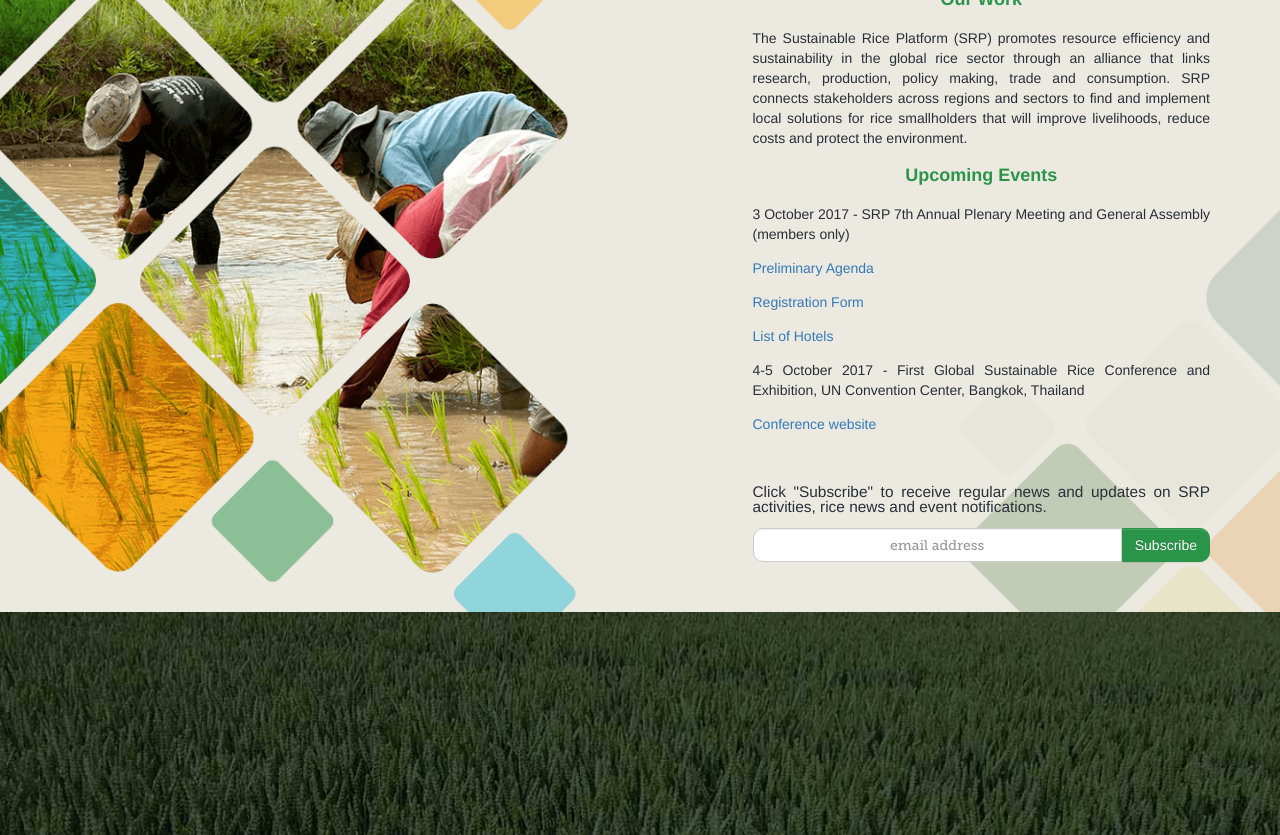
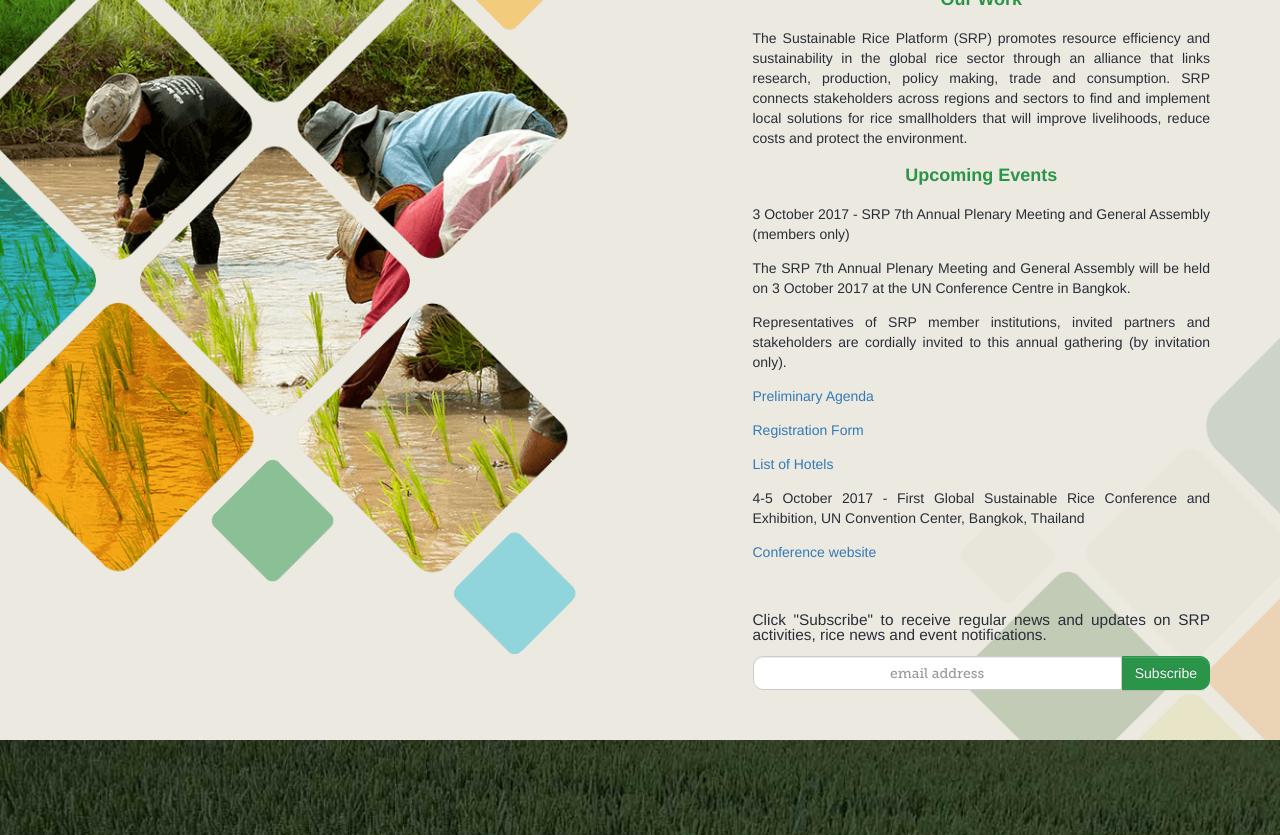
Before and after one commit to sustainablericeplatform/sustainablericeplatform.github.io, a Jekyll site: the page built from index.html, in a window 1280 px wide and 900 px high, scrolled down 489 px, cut to the strip 0-835 px from the top of the window. Built offline with Jekyll 4.4.1, drawn with Linux system fonts in a browser that asks for light colours.

Commit message:
Update index.html

```diff
--- a/index.html
+++ b/index.html
@@ -28,6 +28,8 @@
                 <p><a href="/assets/docs/Online Participation Guidelines - SRP Training Strategy Workshop 3-4 May 2017.pdf" target="_blank">ONLINE PARTICIPATION GUIDELINES</a></p>
                 <p><a href="/assets/docs/SRP National Stakeholder Dialogue and Workshop - Islamabad 23 May 2017.pdf" target="_blank">Sustainable Rice Platform National Stakeholder Dialogue and Workshop, 23 May 2017 (Serena Hotel, Islamabad, Pakistan)</a></p> -->
                 <p>3 October 2017 - SRP 7th Annual Plenary Meeting and General Assembly (members only)</p>
+                <p>The SRP 7th Annual Plenary Meeting and General Assembly will be held on 3 October 2017 at the UN Conference Centre in Bangkok.</p>
+                <p>Representatives of SRP member institutions, invited partners and stakeholders are cordially invited to this annual gathering (by invitation only).</p>
                 <p><a href="/assets/docs/Preliminary Agenda v 12 September 2017.pdf" target="_blank">Preliminary Agenda</a></p>
                 <p><a href="/assets/docs/Registration Form_SRP 7th Annual Plenary Meeting and General Assembly.pdf" target="_blank">Registration Form</a></p>
                 <p><a href="/assets/docs/List of Hotels for SRP updated 12 Sept 2017.pdf" target="_blank">List of Hotels</a></p>
```
